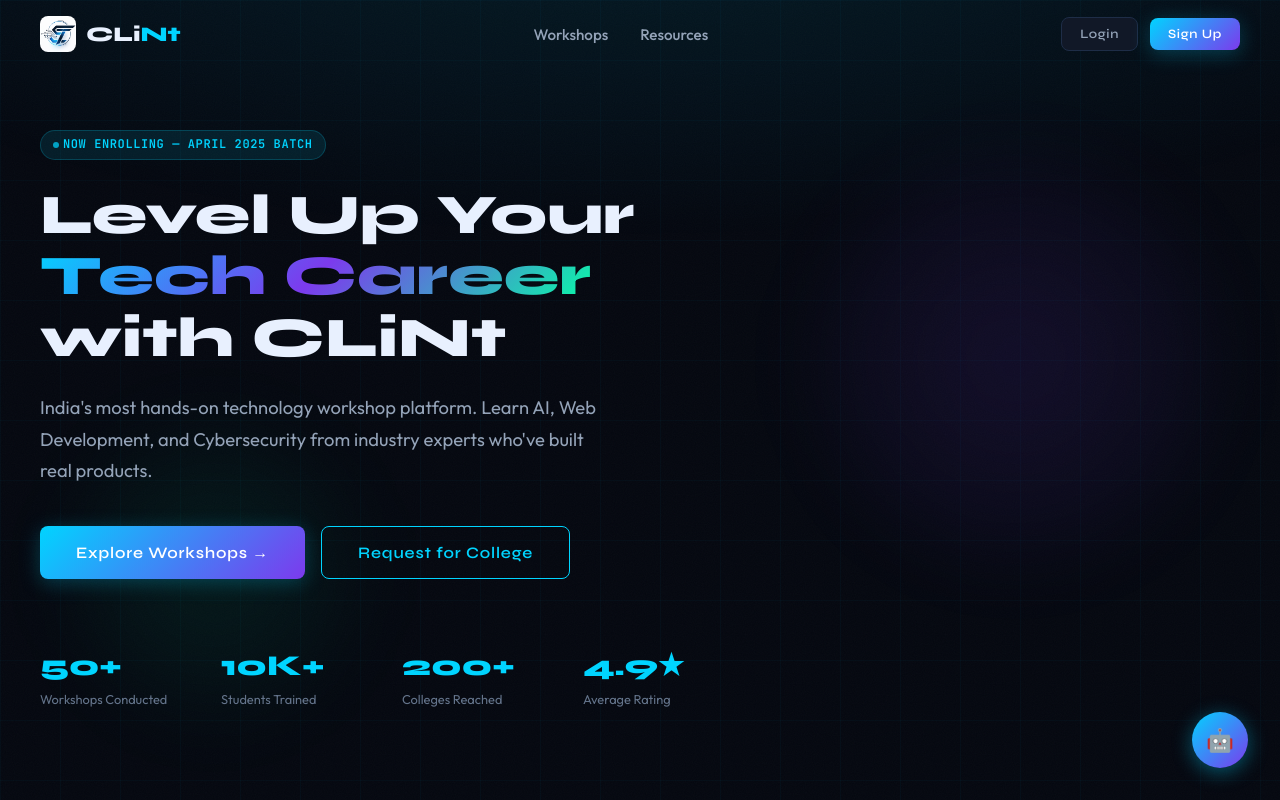
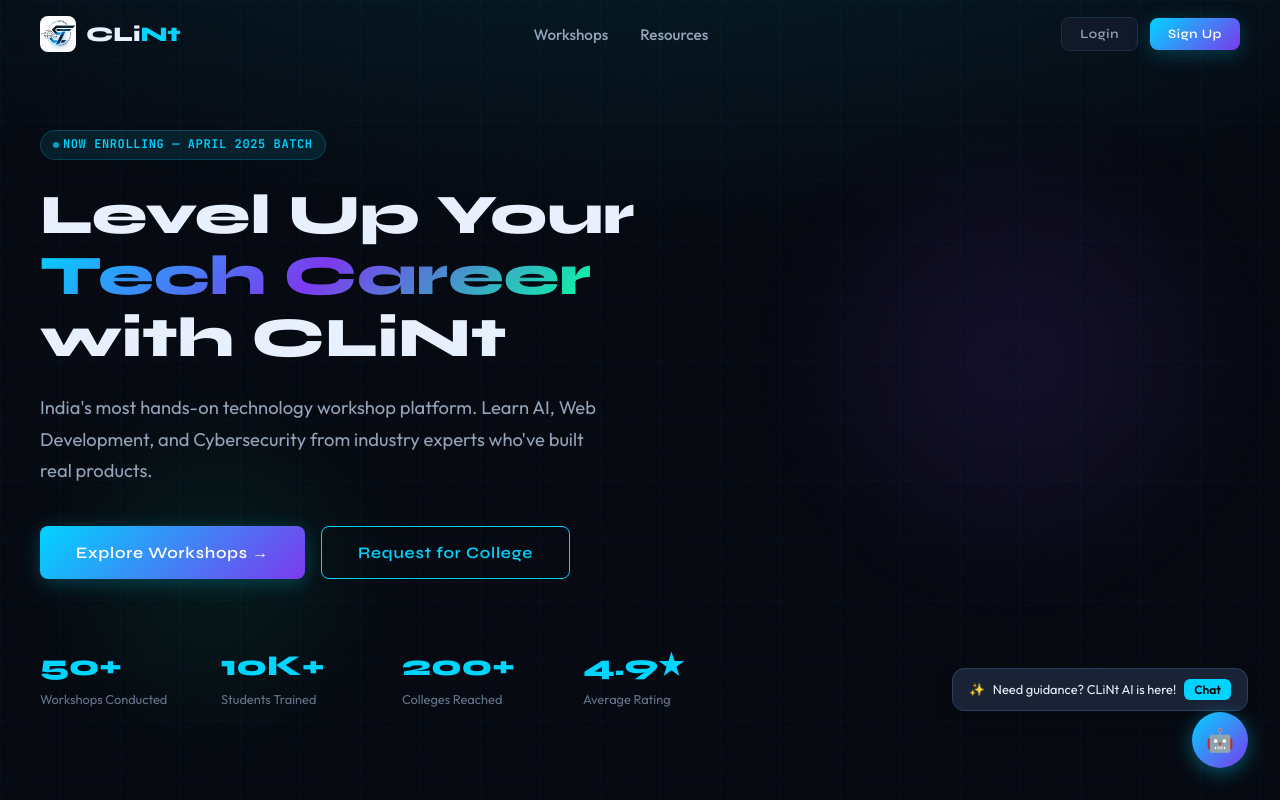
Before and after one commit to SiDdHaRtH-0509/CLiNt-Platform, a React (Vite) app in the folder frontend/: page / in a window 1280 px wide. Shown: the top 800 px of the page. Built offline with nearby package versions, Linux system fonts and the light colour scheme.

Commit message:
added floating help bubble to chatbot

```diff
--- a/frontend/src/App.jsx
+++ b/frontend/src/App.jsx
@@ -1709,6 +1709,27 @@
 
   return (
     <>
+
+    {/* Notification bubble */}
+{!open && (
+  <div style={{
+    position: "fixed", bottom: "5.5rem", right: "2rem", zIndex: 999,
+    background: "var(--surface2)", border: "1px solid var(--border2)",
+    borderRadius: 12, padding: "10px 16px", fontSize: "0.8rem",
+    color: "var(--text)", boxShadow: "0 4px 20px rgba(0,0,0,0.3)",
+    animation: "float 3s ease-in-out infinite",
+    display: "flex", alignItems: "center", gap: 8
+  }}>
+    <span>✨</span>
+    <span>Need guidance? CLiNt AI is here!</span>
+    <button onClick={() => setOpen(true)} style={{
+      background: "var(--accent)", border: "none", color: "#000",
+      padding: "3px 10px", borderRadius: 6, fontSize: "0.75rem",
+      cursor: "pointer", fontFamily: "inherit", fontWeight: 600
+    }}>Chat</button>
+  </div>
+)}
+
       {/* Chat Button */}
       <button
         onClick={() => setOpen(o => !o)}
```
